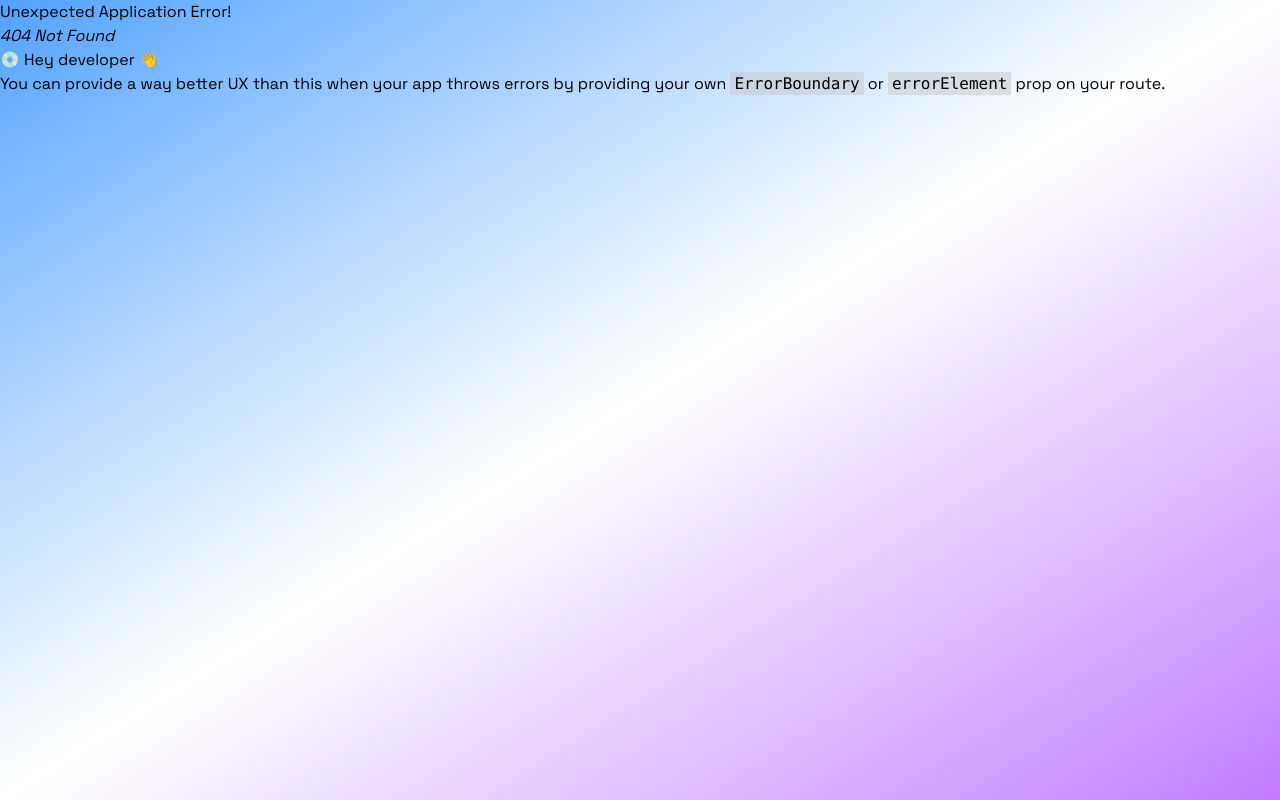
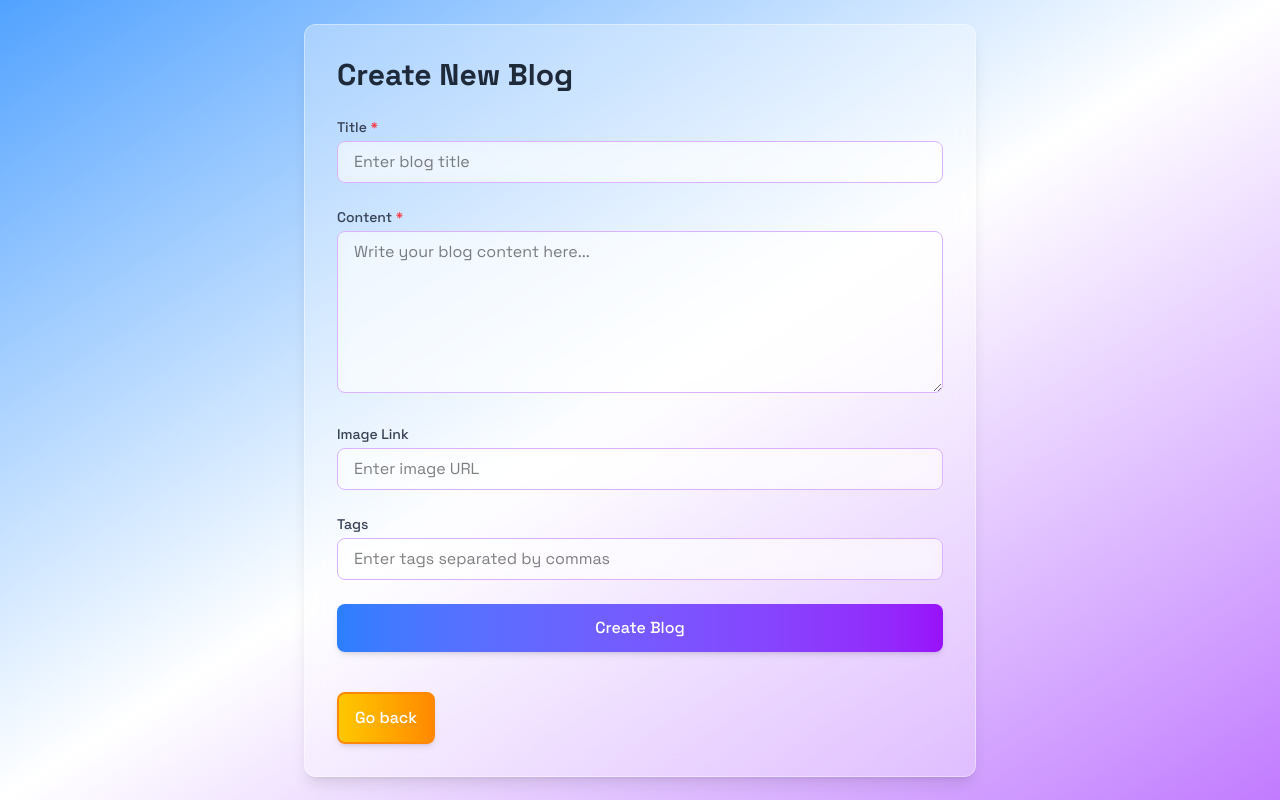
Before and after one commit to Yashxp1/Blog-App, a React (Vite) app in the folder client/: page /blogs/create in a window 1280 px wide. Before the commit this address had no page. Built offline with nearby package versions, Linux system fonts and the light colour scheme.

Commit message:
Create create blog form

```diff
--- a/client/src/App.tsx
+++ b/client/src/App.tsx
@@ -4,6 +4,7 @@ import { createBrowserRouter, RouterProvider } from 'react-router-dom';
 import Login from './pages/Login';
 import Register from './pages/Register';
 import Blogs from './pages/Blogs';
+import CreateBlog from './pages/CreateBlog';
 
 const router = createBrowserRouter([
   {
@@ -27,6 +28,10 @@ const router = createBrowserRouter([
     path: '/register',
     element: <Register />,
   },
+  {
+    path: '/blogs/create',
+    element: <CreateBlog />,
+  },
 ]);
 
 function App() {
--- a/client/src/components/Navbar.tsx
+++ b/client/src/components/Navbar.tsx
@@ -13,7 +13,7 @@ const Navbar = () => {
     restDelta: 0.001,
   });
 
-  // Transform values based on scroll
+
   const navHeight = useTransform(scrollYProgress,
     [0, 0.1],
     ['5rem', '3.5rem']
@@ -24,7 +24,7 @@ const Navbar = () => {
     ['4xl', '2xl']
   );
 
-  // Check scroll position to trigger animations
+
   useEffect(() => {
     const handleScroll = () => {
       const isScrolled = window.scrollY > 20;
@@ -105,8 +105,9 @@ const Navbar = () => {
 
           <motion.button
             whileHover={{ textShadow: "0 0 8px rgba(37, 99, 235, 0.5)" }}
-          >
+          ><Link to={'/blogs/create'}>
             Create Blog
+          </Link>
           </motion.button>
         </motion.div>
       </div>
--- /dev/null
+++ b/client/src/pages/CreateBlog.tsx
@@ -0,0 +1,102 @@
+import React from 'react';
+import { Link } from 'react-router-dom';
+
+const CreateBlog = () => {
+  return (
+    <div className="flex justify-center items-center min-h-screen  p-4">
+      <div className="w-full max-w-2xl backdrop-blur-lg bg-white/30 rounded-xl shadow-lg p-8 border border-white/40">
+        <h1 className="text-3xl font-bold text-gray-800 mb-6">
+          Create New Blog
+        </h1>
+
+        <form>
+          <div className="space-y-6">
+            <div>
+              <label
+                htmlFor="title"
+                className="block text-sm font-medium text-gray-700 mb-1"
+              >
+                Title <span className="text-red-500">*</span>
+              </label>
+              <input
+                type="text"
+                id="title"
+                name="title"
+                className="w-full px-4 py-2 rounded-lg bg-white/50 border focus:outline-none border-purple-300 focus:ring-2 focus:ring-blue-500 backdrop-blur-sm"
+                placeholder="Enter blog title"
+              />
+            </div>
+
+            <div>
+              <label
+                htmlFor="content"
+                className="block text-sm font-medium text-gray-700 mb-1"
+              >
+                Content <span className="text-red-500">*</span>
+              </label>
+              <textarea
+                id="content"
+                name="content"
+                rows="6"
+                className="w-full px-4 py-2 rounded-lg bg-white/50 border border-purple-300 focus:outline-none focus:ring-2 focus:ring-blue-500 backdrop-blur-sm"
+                placeholder="Write your blog content here..."
+              ></textarea>
+            </div>
+
+            <div>
+              <label
+                htmlFor="imageLink"
+                className="block text-sm font-medium text-gray-700 mb-1"
+              >
+                Image Link
+              </label>
+              <input
+                type="text"
+                id="imageLink"
+                name="imageLink"
+                className="w-full px-4 py-2 rounded-lg bg-white/50 border border-purple-300 focus:outline-none focus:ring-2 focus:ring-blue-500 backdrop-blur-sm"
+                placeholder="Enter image URL"
+              />
+            </div>
+
+            <div>
+              <label
+                htmlFor="tags"
+                className="block text-sm font-medium text-gray-700 mb-1"
+              >
+                Tags
+              </label>
+              <input
+                type="text"
+                id="tags"
+                name="tags"
+                className="w-full px-4 py-2 rounded-lg bg-white/50 border border-purple-300 focus:outline-none focus:ring-2 focus:ring-blue-500 backdrop-blur-sm"
+                placeholder="Enter tags separated by commas"
+              />
+            </div>
+
+            <div>
+              <button
+                type="submit"
+                className="w-full py-3 px-4 bg-gradient-to-r from-blue-500 to-purple-600 hover:from-blue-600 hover:to-purple-700 text-white font-medium rounded-lg shadow-md backdrop-blur-sm transition duration-300 ease-in-out"
+              >
+                Create Blog
+              </button>
+            </div>
+          </div>
+        </form>
+        <div className="mt-10">
+          <button
+            type="submit"
+            className=" py-3 px-4 bg-gradient-to-r from-yellow-400 border-orange-400 to-orange-400 hover:from-yellow-300  hover:to-orange300 text-white font-medium rounded-lg shadow-md backdrop-blur-sm transition duration-300 ease-in-out border-2"
+          >
+            {' '}
+            <Link to={'/blogs'}>Go back</Link>
+          </button>
+        </div>
+      </div>
+    </div>
+  );
+};
+
+export default CreateBlog;
```
Also changed, not shown: client/src/store/createBlog.ts (added).
